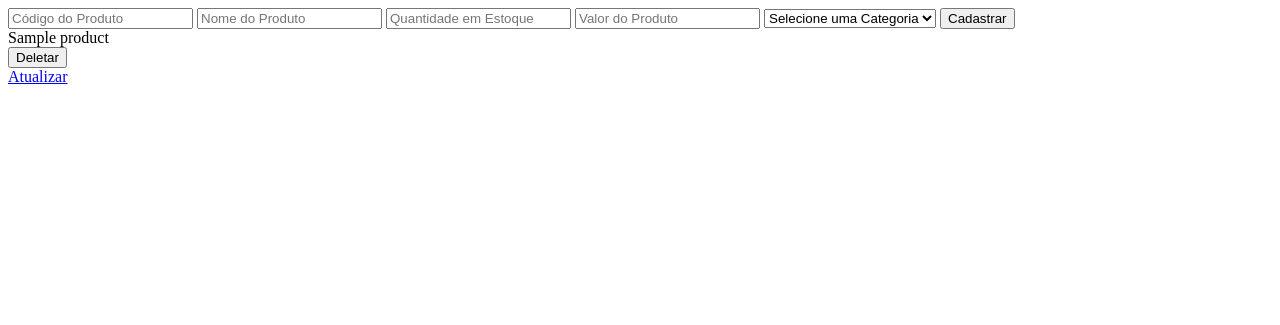
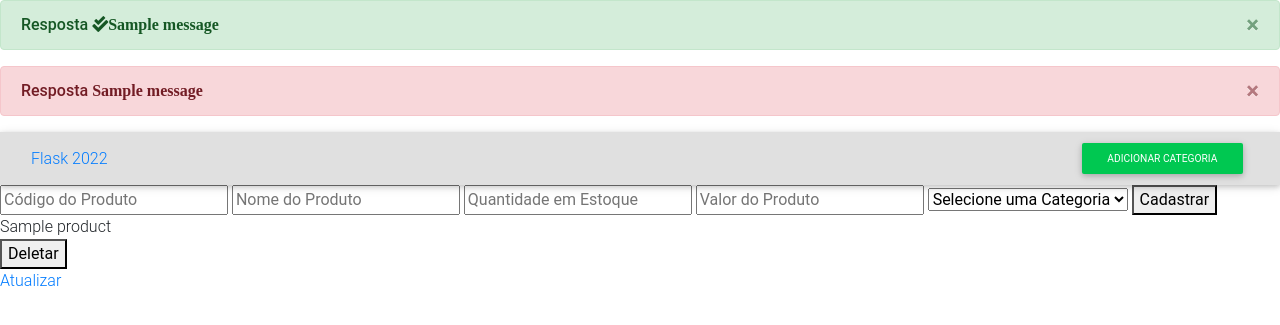
Before and after one commit to jefferson-duarte/Cadastro_Produtos_Flask, a Flask app: template src/templates/public/index.html in a window 1280 px wide. Shown: the top 325 px of the page. Run offline with Flask 2, Linux system fonts and the light colour scheme; the template is opened without the code that fills it: most values are stand-ins (such as "Sample title", 1, 10 or a date in 2020); one stand-in notice (Sample message) is shown; some libraries are stand-ins or nearby versions.

Commit message:
Configurado navbar e msg

```diff
--- a/src/app.py
+++ b/src/app.py
@@ -2,6 +2,10 @@ from flask import Flask
 from src.routes.routes import *
 
 app = Flask(__name__)
+
+app.config.from_mapping(
+    SECRET_KEY = 'jefferson'
+)
 
 app.add_url_rule(routes['index_route'], view_func=routes['indexcontroller'])
 
--- a/src/routes/routes.py
+++ b/src/routes/routes.py
@@ -5,6 +5,6 @@ routes = {
     'index_route': '/', 'indexcontroller': IndexController.as_view('Index'),
     'delete_route': '/delete/product/<int:code>', 'delete_controller':DeteleProdutoController.as_view('delete'),
     'update_route': '/update/product/<int:code>', 'update_controller': UpdateProdutoController.as_view('update'),
-    'categories_route': '/create/categories', 'categories_controller': CategotiasController.as_view('categories'),
+    'categories_route': '/create/categorie', 'categories_controller': CategoriesController.as_view('categories'),
     'not_found_route': 404, 'not_found_controller':NotFoundController.as_view('not_found'),
 }
--- a/src/templates/base.html
+++ b/src/templates/base.html
@@ -2,14 +2,38 @@
 <html lang="en">
 <head>
     <meta charset="UTF-8">
-    <meta http-equiv="X-UA-Compatible" content="IE=edge">
-    <meta name="viewport" content="width=device-width, initial-scale=1.0">
-    <title>Index</title>
+    <meta http-equiv="X-UA-Compatible"content="IE=edge">
+    <meta name="viewport"content="width=device-width,initial-scale=1.0">
+    <title>FLASK 2022</title>
+    <!-- Font Awesome -->
+    <link rel="stylesheet"href="https://use.fontawesome.com/releases/v5.8.2/css/all.css">
+    <!-- Bootstrap core CSS -->
+    <link href="https://cdnjs.cloudflare.com/ajax/libs/twitter-bootstrap/4.5.0/css/bootstrap.min.css"rel="stylesheet">
+    <!-- Material Design Bootstrap -->
+    <link href="https://cdnjs.cloudflare.com/ajax/libs/mdbootstrap/4.19.1/css/mdb.min.css"rel="stylesheet">
+    <link rel="stylesheet"href="{{url_for('static',filename='css/style.css')}}">
+    <link rel="stylesheet" href="{{ url_for('static', filename='css/style.css') }}">
 </head>
 <body>
+
+    {% include 'partials/msg.html' %}
+    {% include 'partials/nav.html' %}
     {% block content %}
 
 
     {% endblock %}
+
+    <!-- JQuery -->
+    <script type="text/javascript"src="https://cdnjs.cloudflare.com/ajax/libs/jquery/3.5.1/jquery.min.js"></script>
+    <!-- Bootstran tool tine -->
+    <scripttFollow link(ctrl+click)"
+        src="https://cdnjs.cloudflare.com/ajax/libs/popper.js/1.14.4/umd/popper.min.js"></script>
+    <!-- Bootstrap core JavaScript -->
+    <script type="text/javascript"
+        src="https://cdnjs.cloudflare.com/ajax/libs/twitter-bootstrap/4.5.0/js/bootstrap.min.js"></script>
+    <!-- MDB core JavaScript -->
+    <script type="text/javascript"
+        src="https://cdnjs.cloudflare.com/ajax/libs/mdbootstrap/4.19.1/js/mdb.min.js"></script>
+
 </body>
 </html>
--- /dev/null
+++ b/src/templates/partials/msg.html
@@ -0,0 +1,32 @@
+{% with success = get_flashed_messages(category_filter=["success"]) %}
+    {% if success %}
+
+        <div class="alert alert-success alert-dismissible fade show" role="alert">
+            {% for message in success %}
+                <strong>Resposta</strong>
+                <i class="fas fa-solid fa-check-double">{{ message }}</i>
+            {% endfor %}
+            <button type="button" class="close" data-dismiss="alert" aria-label="Close">
+            <span aria-hidden="true">&times;</span>
+            </button>
+        </div>
+
+    {% endif %}
+{% endwith %}
+
+
+{% with error = get_flashed_messages(category_filter=["error"]) %}
+    {% if error %}
+
+        <div class="alert alert-danger alert-dismissible fade show" role="alert">
+            {% for message in error %}
+                <strong>Resposta</strong>
+                <i class="fas fa-solid fa-xmark">{{ message }}</i>
+            {% endfor %}
+            <button type="button" class="close" data-dismiss="alert" aria-label="Close">
+            <span aria-hidden="true">&times;</span>
+            </button>
+        </div>
+
+    {% endif %}
+{% endwith %}
--- /dev/null
+++ b/src/templates/partials/nav.html
@@ -0,0 +1,9 @@
+<nav class="navbar sticky-top navbar-light bg-light scrolling-navbar" >
+    <div class="container-fluid">
+        <a class="nav-brand" href="/">Flask 2022</a>
+
+        <div class="navbar-nav ml-auto">
+            <button class="btn btn-success btn-sm">Adicionar Categoria</button>
+        </div>
+    </div>
+</nav>
--- a/src/templates/public/categories.html
+++ b/src/templates/public/categories.html
@@ -2,7 +2,7 @@
 
 {% block content %}
 
-    <form action="/create/categories" method="POST">
+    <form action="/create/categorie" method="POST">
         <input type="number" name="id" placeholder="ID da Categoria">
         <input type="text" name="name" placeholder="Nome da Categoria">
         <textarea name="description" placeholder="Descrição"></textarea>
```
Also changed, not shown: src/controllers/controller.py (+10 -5 lines), src/static/css/style.css (added).
